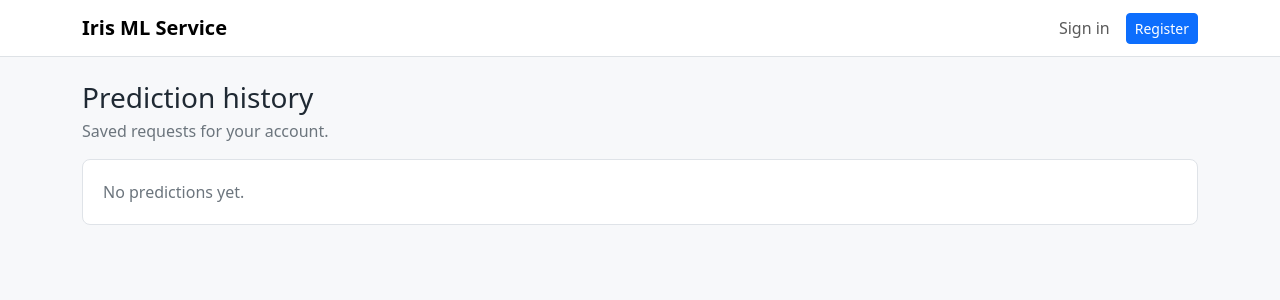
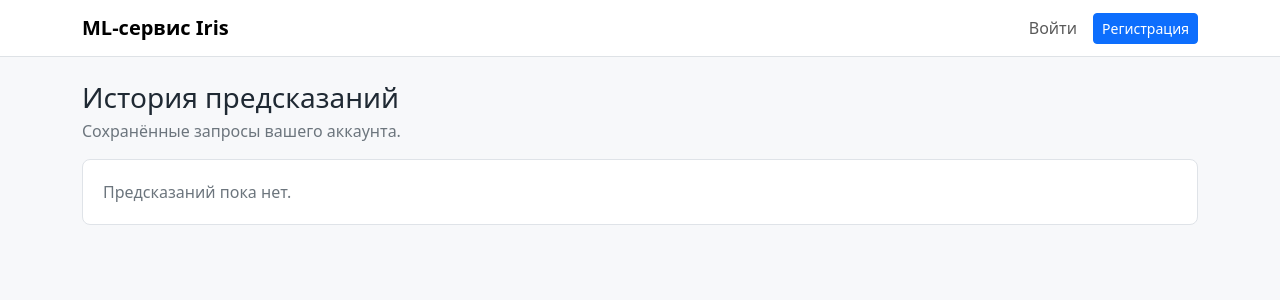
Before and after one commit to vacek225/sem_python, a Python web app: template src/sem_python/web_app/templates/history.html in a window 1280 px wide. Shown: the top 300 px of the page. Run offline with Jinja, Linux system fonts and the light colour scheme; the template is opened without the code that fills it, so the values that code supplies are empty.

Commit message:
feat: localize web interface to russian

```diff
--- a/pyproject.toml
+++ b/pyproject.toml
@@ -46,7 +46,7 @@ target-version = "py311"
 
 [tool.ruff.lint]
 select = ["E", "F", "I", "B", "UP", "N", "ANN", "S", "RUF"]
-ignore = ["S101"]
+ignore = ["RUF001", "S101"]
 
 [tool.ruff.lint.per-file-ignores]
 "tests/**/*.py" = ["S101", "S105"]
--- a/src/sem_python/web_app/auth.py
+++ b/src/sem_python/web_app/auth.py
@@ -15,7 +15,7 @@ def login_required(view: Callable[P, R]) -> Callable[P, R | Response]:
     @wraps(view)
     def wrapped(*args: P.args, **kwargs: P.kwargs) -> R | Response:
         if "user_id" not in session:
-            flash("Please sign in to continue.", "warning")
+            flash("Войдите в систему, чтобы продолжить.", "warning")
             return redirect(url_for("login"))
         return view(*args, **kwargs)
 
--- a/src/sem_python/web_app/templates/base.html
+++ b/src/sem_python/web_app/templates/base.html
@@ -1,9 +1,9 @@
 <!doctype html>
-<html lang="en">
+<html lang="ru">
   <head>
     <meta charset="utf-8">
     <meta name="viewport" content="width=device-width, initial-scale=1">
-    <title>{% block title %}Semester ML Service{% endblock %}</title>
+    <title>{% block title %}ML-сервис{% endblock %}</title>
     <link
       href="https://cdn.jsdelivr.net/npm/bootstrap@5.3.3/dist/css/bootstrap.min.css"
       rel="stylesheet"
@@ -13,19 +13,19 @@
   <body>
     <nav class="navbar navbar-expand-lg border-bottom bg-white">
       <div class="container">
-        <a class="navbar-brand fw-semibold" href="{{ url_for('predict') }}">Iris ML Service</a>
+        <a class="navbar-brand fw-semibold" href="{{ url_for('predict') }}">ML-сервис Iris</a>
         <div class="navbar-nav ms-auto gap-2 align-items-center">
           {% if session.get("user_id") %}
-            <a class="nav-link" href="{{ url_for('predict') }}">Predict</a>
-            <a class="nav-link" href="{{ url_for('history') }}">History</a>
+            <a class="nav-link" href="{{ url_for('predict') }}">Предсказание</a>
+            <a class="nav-link" href="{{ url_for('history') }}">История</a>
             <span class="text-secondary small">{{ session.get("username") }}</span>
             <form method="post" action="{{ url_for('logout') }}" class="m-0">
               <input type="hidden" name="csrf_token" value="{{ csrf_token() }}">
-              <button class="btn btn-outline-secondary btn-sm" type="submit">Sign out</button>
+              <button class="btn btn-outline-secondary btn-sm" type="submit">Выйти</button>
             </form>
           {% else %}
-            <a class="nav-link" href="{{ url_for('login') }}">Sign in</a>
-            <a class="btn btn-primary btn-sm" href="{{ url_for('register') }}">Register</a>
+            <a class="nav-link" href="{{ url_for('login') }}">Войти</a>
+            <a class="btn btn-primary btn-sm" href="{{ url_for('register') }}">Регистрация</a>
           {% endif %}
         </div>
       </div>
--- a/src/sem_python/web_app/templates/history.html
+++ b/src/sem_python/web_app/templates/history.html
@@ -1,12 +1,12 @@
 {% extends "base.html" %}
 
-{% block title %}History · Semester ML Service{% endblock %}
+{% block title %}История · ML-сервис{% endblock %}
 
 {% block content %}
 <div class="page-heading">
   <div>
-    <h1 class="h3 mb-1">Prediction history</h1>
-    <p class="text-secondary mb-0">Saved requests for your account.</p>
+    <h1 class="h3 mb-1">История предсказаний</h1>
+    <p class="text-secondary mb-0">Сохранённые запросы вашего аккаунта.</p>
   </div>
 </div>
 
@@ -15,9 +15,9 @@
     <table class="table align-middle mb-0">
       <thead>
         <tr>
-          <th scope="col">Date</th>
-          <th scope="col">Input</th>
-          <th scope="col">Prediction</th>
+          <th scope="col">Дата</th>
+          <th scope="col">Входные данные</th>
+          <th scope="col">Предсказание</th>
         </tr>
       </thead>
       <tbody>
@@ -38,7 +38,7 @@
   </div>
 {% else %}
   <div class="panel">
-    <p class="text-secondary mb-0">No predictions yet.</p>
+    <p class="text-secondary mb-0">Предсказаний пока нет.</p>
   </div>
 {% endif %}
 {% endblock %}
```
Also changed, not shown: src/sem_python/services/auth.py (+4 -4 lines), src/sem_python/web_app/forms.py (+11 -11 lines), src/sem_python/web_app/routes.py (+5 -5 lines), src/sem_python/web_app/templates/login.html (+4 -4 lines), src/sem_python/web_app/templates/predict.html (+7 -7 lines), src/sem_python/web_app/templates/register.html (+4 -4 lines).
